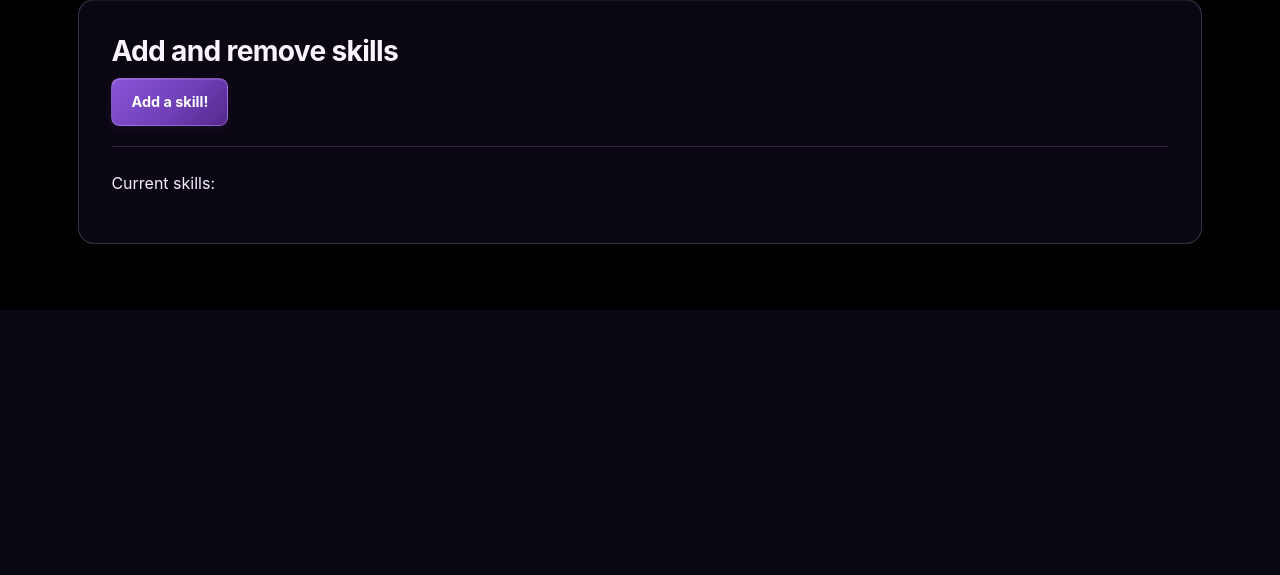
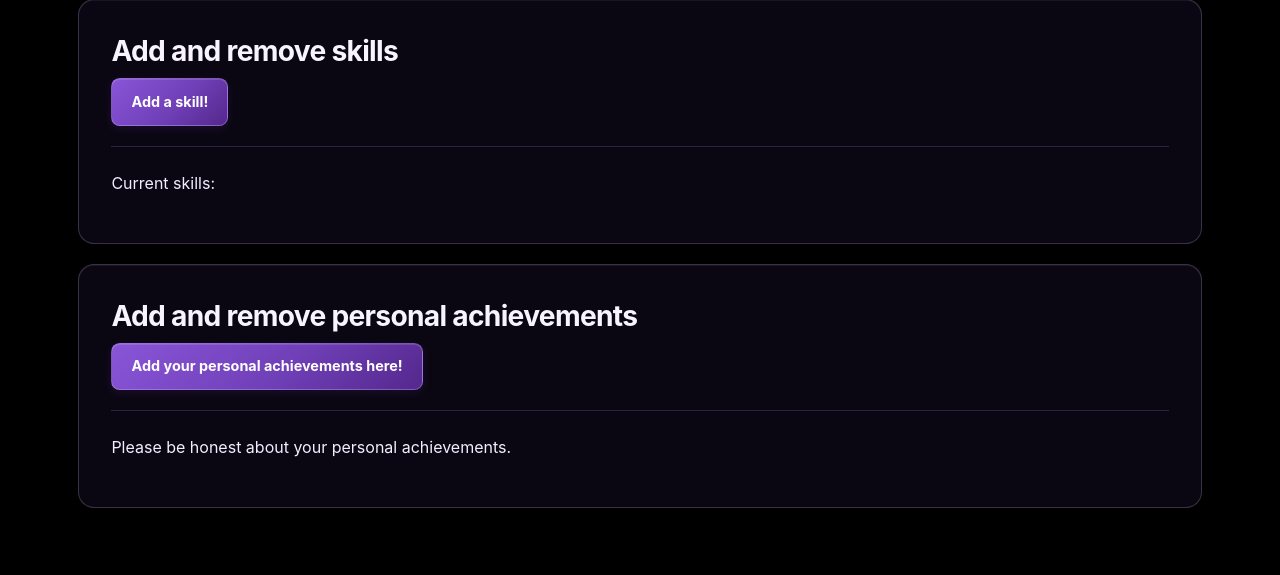
Before and after one commit to Deedacruh/Goal_Mole, a Flask app: template templates/settings.html in a window 1280 px wide. Shown: the part 3618-4193 px from the top of the page. Before the commit the page ends 3928 px from the top, so only its background shows below. Run offline with Flask 3, Linux system fonts and the light colour scheme; the template is opened without the code that fills it, so the values that code supplies are empty.

Commit message:
Improve app.py and settings and add_achievements sector added

```diff
--- a/app.py
+++ b/app.py
@@ -1595,6 +1595,34 @@ def delete_task():
 
     return redirect("/home_page")
 
+@app.route("/load_add_achievements", methods=["GET"])
+def load_add_achievements():
+    user = session.get("user")
+
+    if not user:
+        return redirect("/")
+    return render_template("add_achievements.html")
+
+@app.route("/add_achievement", methods=["POST"])
+def add_achievement():
+    user = session.get("user")
+
+    if not user:
+        return redirect("/")
+
+
+    achievement_input = request.form.get("achievement_input")
+
+    if not achievement_input:
+        return redirect("/settings")
+
+    with sqlite3.connect(os.path.join(currentdirectory, "achievements.db")) as connection:
+        cursor = connection.cursor()
+        cursor.execute(
+            "INSERT INTO achievements VALUES (?, )",
+            (user["username"], achievement_input)
+        )
+
 # Keep this at the bottom. This is what starts the server.
 if __name__ == "__main__":
     app.run(debug=True)
--- a/templates/settings.html
+++ b/templates/settings.html
@@ -330,7 +330,6 @@
     </section>
     <!-- ADD SKILLS SECTION -->
     <section class="settings-section" id="add-skills-section">
-        <!--Yadiyadi ya load skills here with an image or not maybe probably not here, maybe on profile-->
         <div class="section-heading">
             <h2 id="add_skills_section_title">Add and remove skills</h2>
             <form action="/get_skills" method="POST">
@@ -350,6 +349,21 @@
                 <br>{{ current_skills_displayed_str }}
             </p>
         {% endif %}
+    </section>
+    <!-- ADD ACHIEVEMENTS SECTION -->
+    <section class="settings-section" id="add-achievements-section">
+        <div class="section-heading">
+            <h2 id="add_skills_section_title">Add and remove personal achievements</h2>
+            <form action="/load_add_achievements" method="POST">
+                <button type="submit" id="load_achievements"
+                    class="settings-button">
+                    Add your personal achievements here!
+                </button>
+            </form>
+        </div>
+        <p id="disclaimer_achievements">
+            Please be honest about your personal achievements.
+        </p>
     </section>
 </div>
 
```
Also changed, not shown: templates/add_achievements.html (added, +94 -0 lines), global_holes.db, skills.db, tasks_completed_today.db, tasks_reloader.db, tasks_today.db, user_holes.db.
